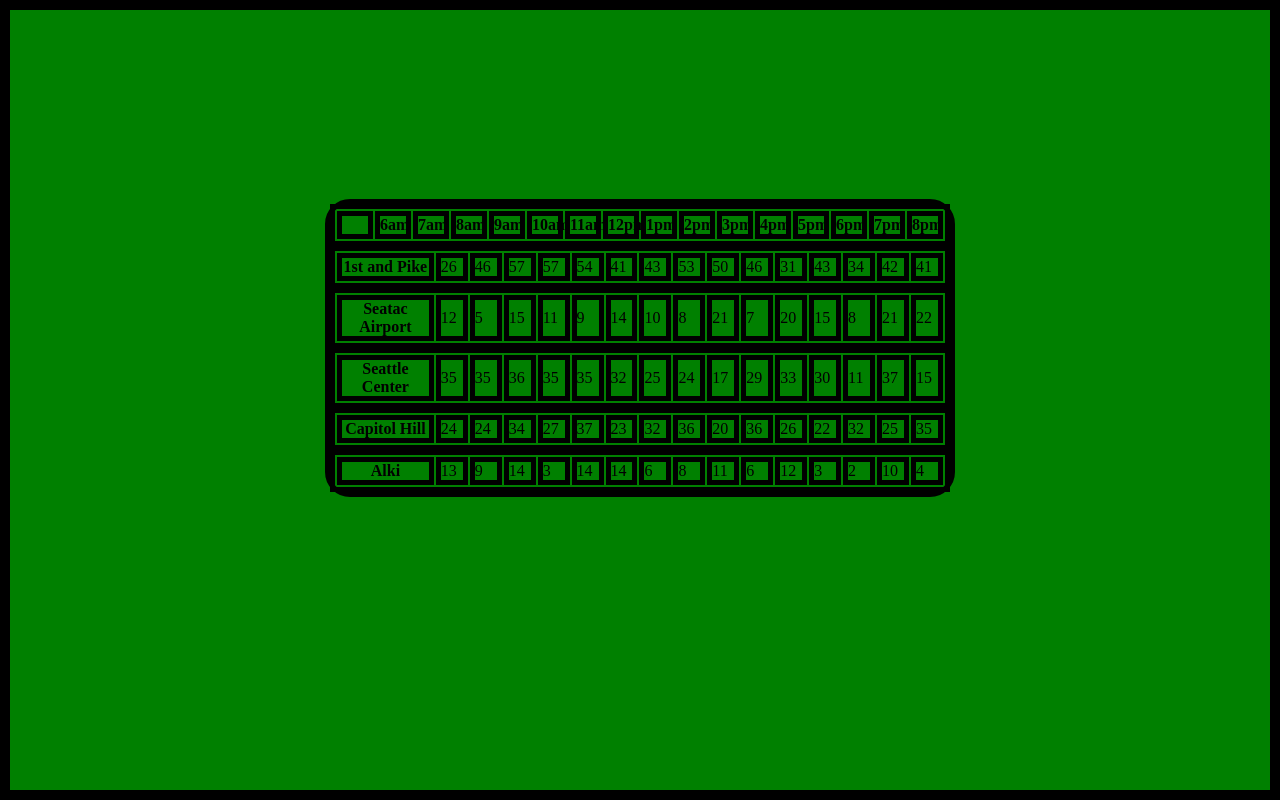
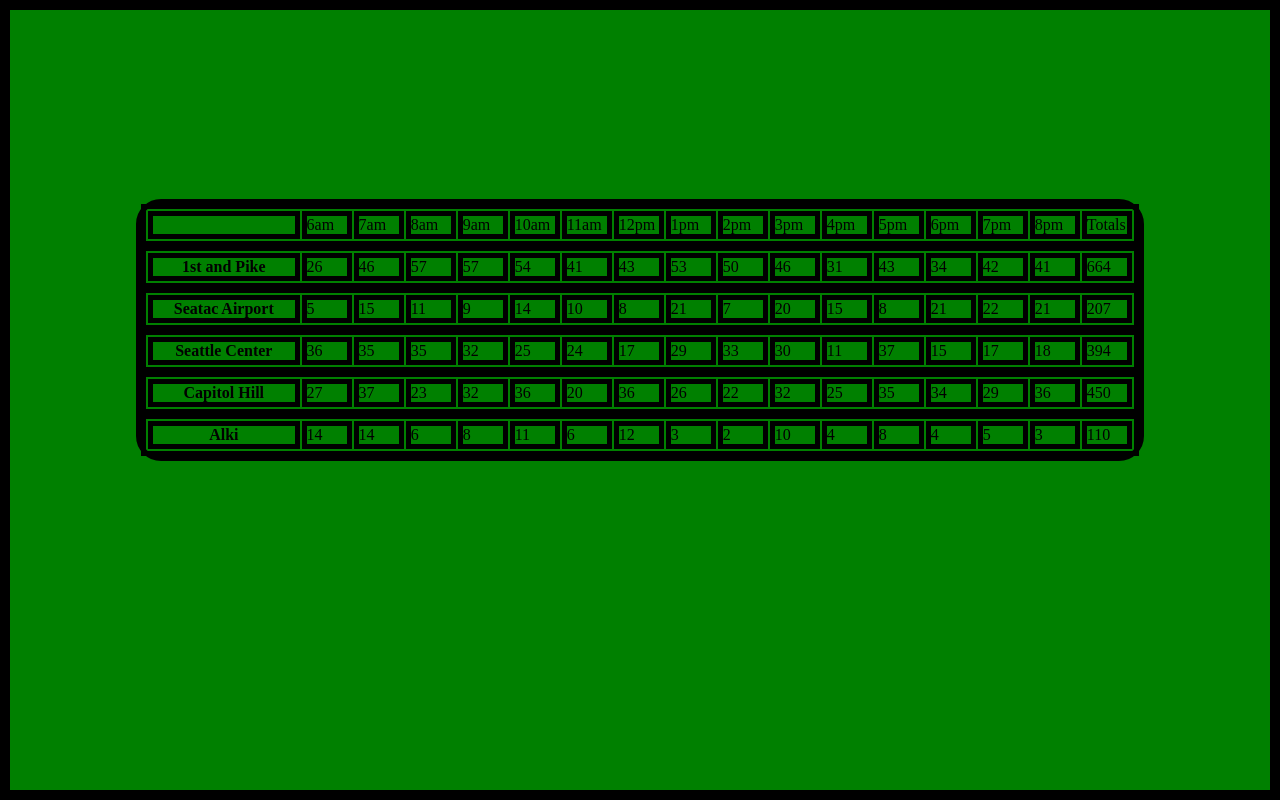
Before and after one commit to ElDocWho/cookie-stand1, a plain HTML site: page sales.html in a window 1280 px wide. Drawn offline with Linux system fonts and the light colour scheme.

Commit message:
Store totals working

```diff
--- a/app.js
+++ b/app.js
@@ -4,7 +4,7 @@ var app = document.getElementById('wrap');
 
 function Store(storeName,minHourly,maxHourly,avgSalesPersonStore) {
   this.name = storeName;
-  this.storeHours = ['6am','7am','8am','9am','10am','11am','12pm','1pm','2pm','3pm','4pm','5pm','6pm','7pm','8pm'];
+  this.storeHours = ['6am','7am','8am','9am','10am','11am','12pm','1pm','2pm','3pm','4pm','5pm','6pm','7pm','8pm','Totals'];
   this.minHourly = minHourly;
   this.maxHourly = maxHourly;
   this.numCookies = [];
@@ -33,12 +33,14 @@ Store.prototype.createDates = function() {
   tableRow.appendChild(header);
 
   for (var i = 0;i < this.storeHours.length; i++) {
-    var fecha = document.createElement('th');
+    var fecha = document.createElement('td');
     fecha.textContent = this.storeHours[i];
     tableRow.appendChild(fecha);
     tableBox.appendChild(tableRow);
     app.appendChild(tableBox);
   }
+
+
 
 };
 
@@ -47,22 +49,32 @@ Store.prototype.createTable = function() {
   var tableBox = document.createElement('table');
   var header = document.createElement('th');
   var tableRow = document.createElement('tr');
+  var storeTotals= 0;
 
   header.textContent = this.name;
   tableRow.appendChild(header);
 
 
-  for (var i = 0;i < this.storeHours.length; i++) {
+  for (var i = 0;i < (this.storeHours.length - 1); i++) {
     var horas = document.createElement('td');
     horas.textContent = this.numCookies[i];
     tableRow.appendChild(horas);
+    storeTotals = storeTotals + this.numCookies[i];
+    console.log(storeTotals);
   }
+
+  horas = document.createElement('td');
+  horas.textContent = storeTotals;
+  tableRow.appendChild(horas);
+
   tableBox.appendChild(tableRow);
   app.appendChild(tableBox);
 
 //  return tableBox;
 
 };
+
+
 
 
 var pike = new Store('1st and Pike',23,65,6.3);
--- a/style.css
+++ b/style.css
@@ -62,8 +62,8 @@ td {
 
 #wrap {
   border-radius: 25px;
-  width: 50%;
-  margin-left: 25%;
+  width: 80%;
+  margin-left: 10%;
   margin-top: 15%
 
 }
```
